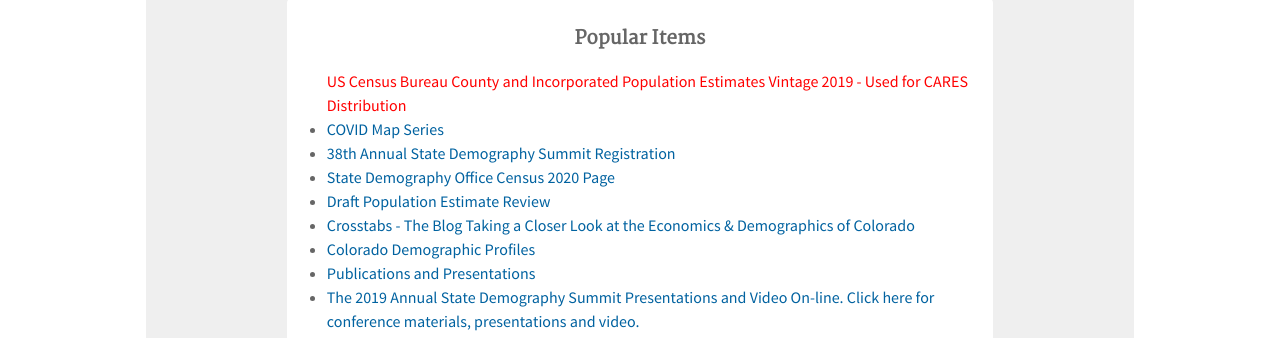
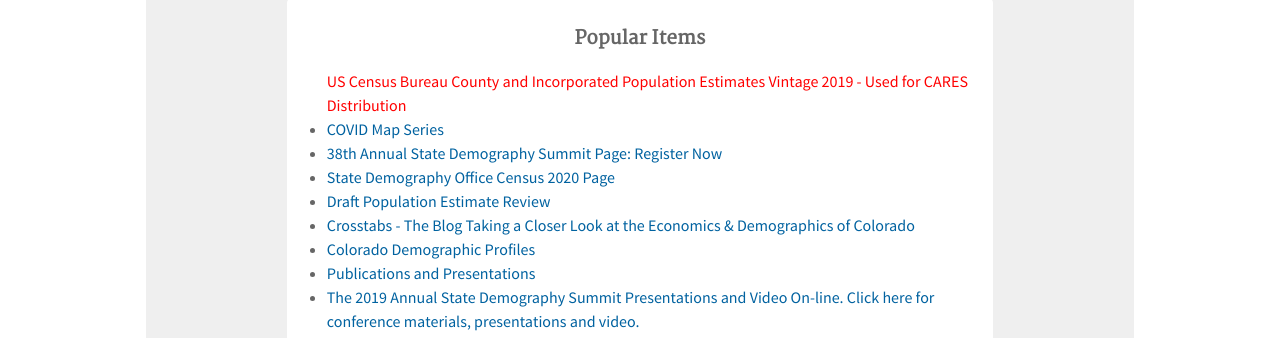
Before and after one commit to TBleess/Website_New, a Jekyll site: the page built from pages/0_Homepage_and_Footer_Links/index.md, in a window 1280 px wide. Shown: the part 760-1098 px from the top of the page. Built offline with Jekyll 4.4.1, drawn with Linux system fonts in a browser that asks for light colours.

Commit message:
Update infobox.yml

```diff
--- a/_data/infobox.yml
+++ b/_data/infobox.yml
@@ -4,7 +4,7 @@
 #   url: "/gis/map-gallery/"
 - name: "COVID Map Series"
   url: "https://arcg.is/mGPSK"
-- name: "38th Annual State Demography Summit Registration"
+- name: "38th Annual State Demography Summit Page: Register Now"
   url: "https://demography.dola.colorado.gov/demography/demography-summit-2020/"
 - name: "State Demography Office Census 2020 Page"
   url: "/census_2020/"
```
